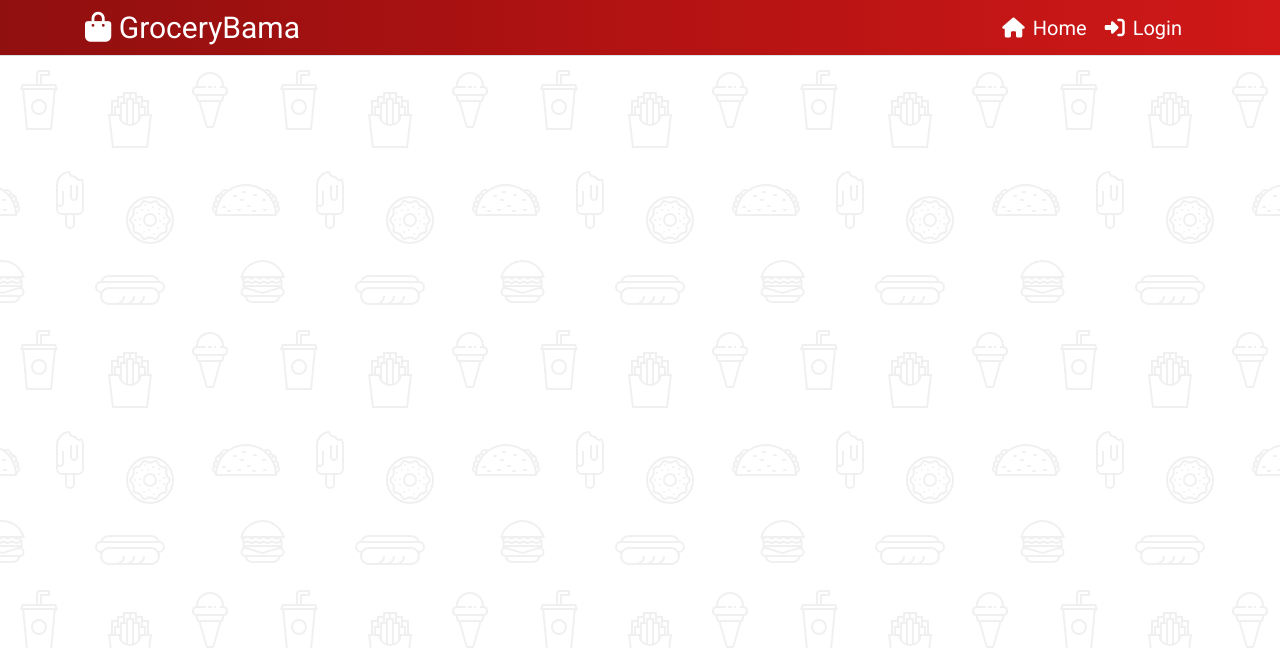
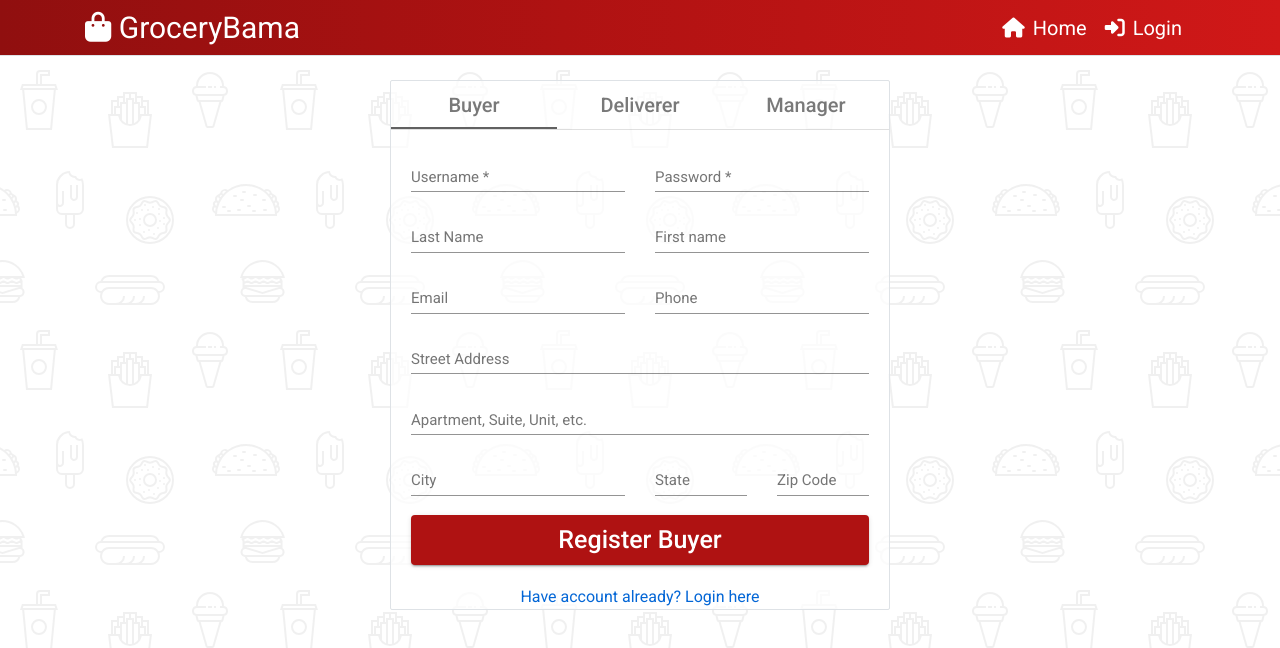
Before and after one commit to sbcarp/GroceryBama, an Angular app in the folder GroceryBama/ClientApp/: page /register in a window 1280 px wide. Before the commit this address led to /. Shown: the top 648 px of the page. Built offline with nearby package versions, Linux system fonts and the light colour scheme.

Commit message:
Register page GUI ready

```diff
--- a/GroceryBama/ClientApp/src/app/login/login.component.html
+++ b/GroceryBama/ClientApp/src/app/login/login.component.html
@@ -7,16 +7,7 @@
     <mat-form-field for="password">
       <input formControlName="password" type="password" matInput placeholder="Password">
     </mat-form-field>
-    <!--<div class="form-group">
-      <label for="username">Username</label>
-      <input type="text" class="form-control" formControlName="username" />
-    </div>
-    <div class="form-group">
-      <label for="password">Password</label>
-      <input type="password" class="form-control" formControlName="password" />
-    </div>-->
     <button id="login-button" type="submit" mat-raised-button [color]="'custom-primary'">Login</button>
-    <!--<button type="submit" class="btn btn-primary btn-lg btn-block">Login</button>-->
-    <a [routerLink]="['/']">New to GroceryBama? Register here</a>
+    <a style="align-self: center;"  [routerLink]="['/register']">New to GroceryBama? Register here</a>
   </form>
 </div>
--- /dev/null
+++ b/GroceryBama/ClientApp/src/app/register/register.component.css
@@ -0,0 +1,18 @@
+::ng-deep .mat-tab-label .mat-tab-label-content {
+  font-size: 20px;
+}
+form {
+  padding: 20px;
+}
+#login-button {
+  width: 100%;
+  margin-left: 15px;
+  margin-right: 15px;
+  height: 50px;
+  font-size: 25px;
+}
+
+.mat-form-field {
+  width: 100%;
+  font-size: 15px;
+}
--- /dev/null
+++ b/GroceryBama/ClientApp/src/app/register/register.component.html
@@ -0,0 +1,81 @@
+<div class="center-block center-block-container">
+  <mat-tab-group mat-stretch-tabs dynamicHeight>
+    <mat-tab  label="Buyer">
+      <form [formGroup]="registerBuyer" (ngSubmit)="onSubmit()">
+        <ng-container *ngTemplateOutlet="commonFields"></ng-container>
+        <mat-form-field >
+          <input matInput placeholder="Street Address" >
+        </mat-form-field>
+        <mat-form-field>
+          <input matInput placeholder="Apartment, Suite, Unit, etc." >
+        </mat-form-field>
+        <div class="row">
+          <mat-form-field class="col-6">
+            <input matInput placeholder="City">
+          </mat-form-field>
+          <mat-form-field class="col-3">
+            <input matInput placeholder="State">
+          </mat-form-field>
+          <mat-form-field class="col-3">
+            <input matInput #postalCode maxlength="5" placeholder="Zip Code">
+          </mat-form-field>
+          <button id="login-button" type="submit" mat-raised-button [color]="'custom-primary'">Register Buyer</button>
+        </div>
+      </form>
+    </mat-tab>
+    <mat-tab label="Deliverer">
+      <form [formGroup]="registerDeliverer" (ngSubmit)="onSubmit()">
+        <ng-container *ngTemplateOutlet="commonFields"></ng-container>
+        <div class="row">
+          <mat-form-field class="col-6">
+            <input matInput placeholder="Confirmation Code">
+          </mat-form-field>
+        </div>
+        <button id="login-button" type="submit" mat-raised-button [color]="'custom-primary'">Register Deliverer</button>
+      </form>
+    </mat-tab>
+    <mat-tab label="Manager">
+      <form [formGroup]="registerManager" (ngSubmit)="onSubmit()">
+        <ng-container *ngTemplateOutlet="commonFields"></ng-container>
+        <div class="row">
+          <mat-form-field class="col-6">
+            <input matInput placeholder="Confirmation Code">
+          </mat-form-field>
+          <mat-form-field class="col-6">
+            <input matInput placeholder="Assign Store">
+          </mat-form-field>
+        </div>
+        <button id="login-button" type="submit" mat-raised-button [color]="'custom-primary'">Register Manager</button>
+      </form>
+    </mat-tab>
+  </mat-tab-group>
+  <a style="align-self: center;" [routerLink]="['/login']">Have account already? Login here</a>
+</div>
+<form  [formGroup]="fakeFormGroup">
+  <ng-template #commonFields>
+    <div class="row">
+      <mat-form-field for="username" class="col-6">
+        <input formControlName="username" type="text" matInput placeholder="Username">
+      </mat-form-field>
+      <mat-form-field for="password" class="col-6">
+        <input formControlName="password" type="password" matInput placeholder="Password">
+      </mat-form-field>
+    </div>
+    <div class="row">
+      <mat-form-field class="col-6">
+        <input matInput floatLabel="always" placeholder="Last Name">
+      </mat-form-field>
+      <mat-form-field class="col-6">
+        <input matInput floatLabel="always" placeholder="First name">
+      </mat-form-field>
+    </div>
+    <div class="row">
+      <mat-form-field class="col-6">
+        <input matInput  placeholder="Email">
+      </mat-form-field>
+      <mat-form-field class="col-6">
+        <input matInput placeholder="Phone">
+      </mat-form-field>
+    </div>
+  </ng-template>
+</form>
--- /dev/null
+++ b/GroceryBama/ClientApp/src/app/register/register.component.ts
@@ -0,0 +1,31 @@
+import { Component } from '@angular/core';
+import { FormBuilder, FormGroup, Validators, FormControl } from '@angular/forms';
+
+@Component({
+    selector: 'app-register',
+    templateUrl: './register.component.html',
+    styleUrls: ['./register.component.css']
+})
+/** register component*/
+export class RegisterComponent {
+/** register ctor */
+    registerBuyer = new FormGroup({
+        username: new FormControl('', Validators.required),
+        password: new FormControl('', Validators.required),
+    });
+    registerManager = new FormGroup({
+        username: new FormControl('', Validators.required),
+        password: new FormControl('', Validators.required),
+    });
+    registerDeliverer = new FormGroup({
+        username: new FormControl('', Validators.required),
+        password: new FormControl('', Validators.required),
+    });
+    fakeFormGroup = new FormGroup({
+        username: new FormControl('', Validators.required),
+        password: new FormControl('', Validators.required),
+    });
+    constructor() {
+
+    }
+}
--- a/GroceryBama/ClientApp/src/styles.css
+++ b/GroceryBama/ClientApp/src/styles.css
@@ -26,7 +26,14 @@ button:focus {
   max-width: 500px;
   margin: auto;
 }
-
+.center-block-container {
+  min-height: 100px;
+  width: 100%;
+  border: 1px solid #dee2e6;
+  border-radius: 2px;
+  background: #ffffffbd;
+  margin-bottom: 20px;
+}
 code {
   color: #e01a76;
 }
--- a/GroceryBama/ClientApp/src/theme.scss
+++ b/GroceryBama/ClientApp/src/theme.scss
@@ -1,5 +1,5 @@
 @import '~@angular/material/theming';
-$candy-app-primary: mat-palette($mat-grey, 900, 900, 900);
+$candy-app-primary: mat-palette($mat-grey, 700, 700, 700);
 
 // here I am specify the grey instead of Pink.
 
```
Also changed, not shown: GroceryBama/ClientApp/src/app/app.module.ts (+8 -1 lines).
